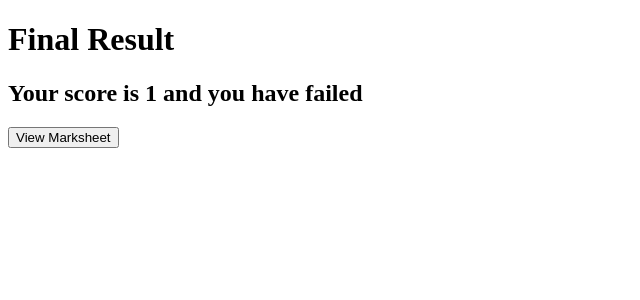
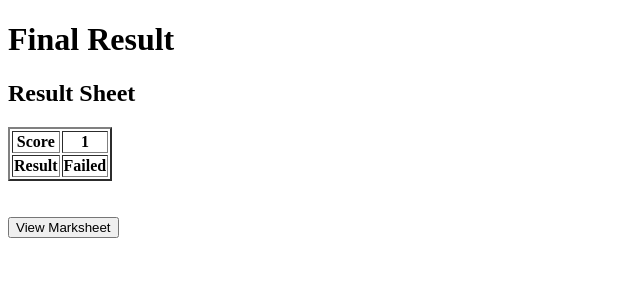
Before and after one commit to SandraSaju07/Flask-Projects, a Flask app: page /fail/1 in a window 1280 px wide. Shown: the top 300 px of the page, without its empty margins (0-640 px from the left). Run offline with Flask 3, Linux system fonts and the light colour scheme; lists and menus that the app fills with data are empty.

Commit message:
Added some changes

```diff
--- a/Average_Calculator/main.py
+++ b/Average_Calculator/main.py
@@ -8,11 +8,13 @@ def marksheet():
 
 @app.route('/success/<int:score>')
 def passed(score):
-    return render_template('result.html',result="passed",score=score)
+    Output = {"Score":score,"Result":"Passed"}
+    return render_template('result.html',output=Output)
 
 @app.route('/fail/<int:score>')
 def failed(score):
-    return render_template('result.html',result="failed",score=score)
+    Output = {"Score":score,"Result":"Failed"}
+    return render_template('result.html',output=Output)
 
 @app.route('/submit',methods=['POST','GET'])
 def submit():
--- a/Average_Calculator/templates/result.html
+++ b/Average_Calculator/templates/result.html
@@ -2,8 +2,17 @@
 <html>
     <h1>Final Result</h1>
     <body>
-        <h2>Your score is {{ score }} and you have {{ result }}</h2>
-        <br<br<br>
+        <h2>Result Sheet</h2>
+        {# Table Section #}
+        <table border="2">
+            {% for score,result in output.items() %}
+                <tr>
+                    <th>{{ score }}</th>
+                    <th>{{ result }}</th>
+                </tr>
+            {% endfor %}
+        </table>
+        <br<br<br><br><br>
         <button onclick="window.location.href = '/';">View Marksheet</button>
     </body>
 </html>
```
